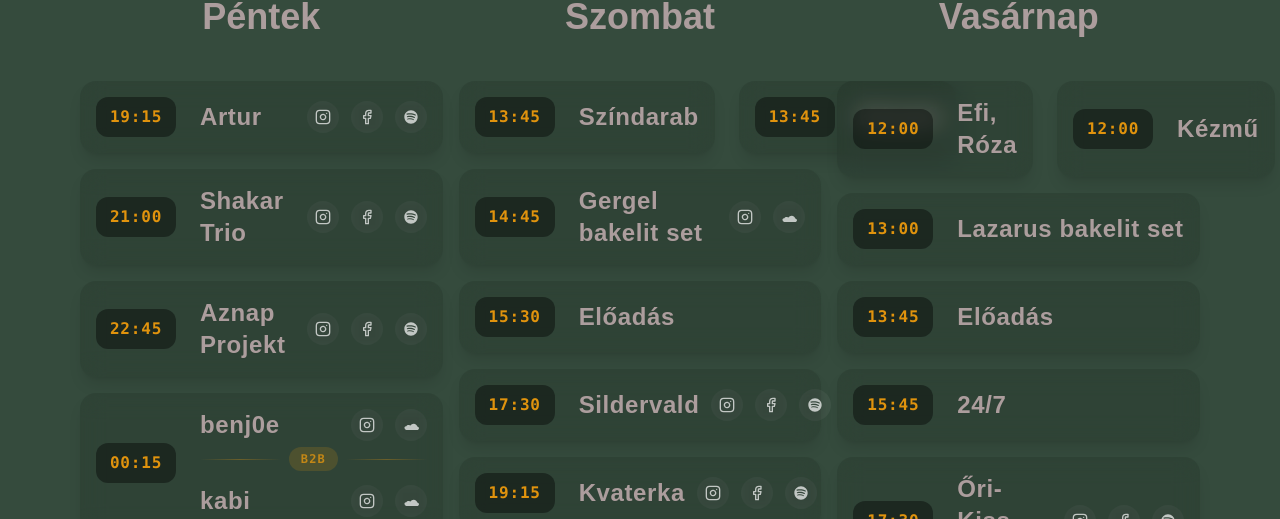
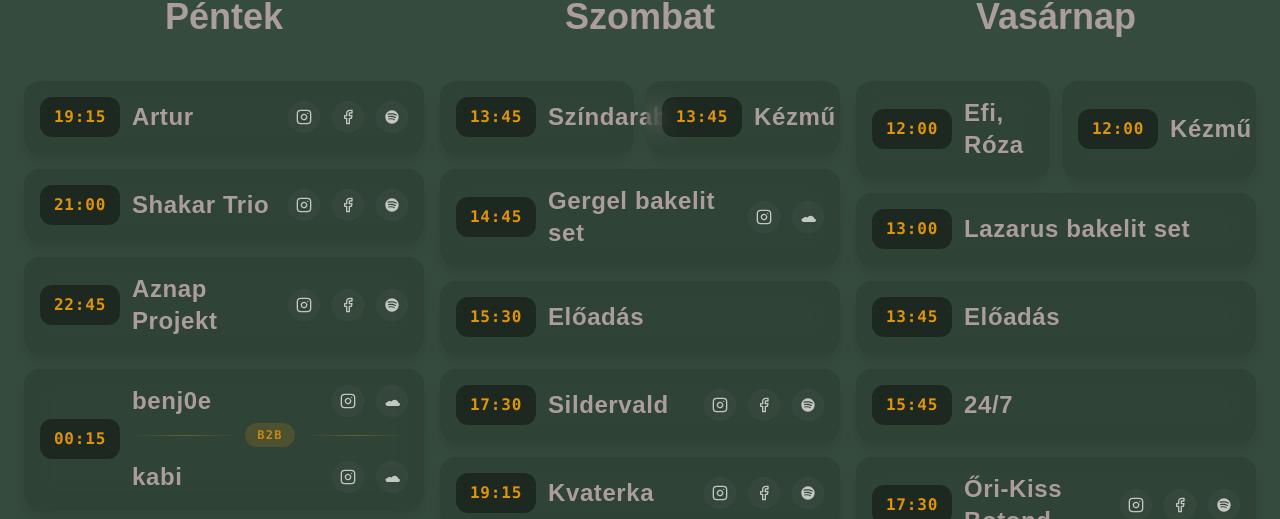
Before and after one commit to vilagombafeszt/vilagombafeszt.github.io, a Next.js app: page / in a window 1280 px wide. Shown: the part 961-1480 px from the top of the page. Built offline with nearby package versions, Linux system fonts and the light colour scheme; a web font is replaced by a local one.

Commit message:
update musor section UI

```diff
--- a/components/MusorSection.tsx
+++ b/components/MusorSection.tsx
@@ -343,16 +343,16 @@ function LineupCard({ item, delay }: { item: LineupItem; delay: number }) {
   return (
     <div
       style={{ animationDelay: `${delay}s` }}
-      className="group/card relative flex flex-1 flex-row items-center gap-3 rounded-2xl border border-white/5 bg-black/10 p-3 opacity-0 shadow-lg backdrop-blur-md transition-all duration-500 ease-[cubic-bezier(0.25,1,0.5,1)] hover:-translate-y-1.5 hover:border-white/20 hover:bg-white/10 hover:shadow-[0_20px_40px_rgba(0,0,0,0.4)] group-data-[visible=true]:animate-[fadeSlideUp_0.8s_cubic-bezier(0.2,0.8,0.2,1)_forwards] sm:gap-4 sm:p-4 md:gap-6"
+      className="group/card relative flex min-w-0 flex-1 flex-row items-center gap-3 rounded-2xl border border-white/5 bg-black/10 p-3 opacity-0 shadow-lg backdrop-blur-md transition-all duration-500 ease-[cubic-bezier(0.25,1,0.5,1)] group-data-[visible=true]:animate-[fadeSlideUp_0.8s_cubic-bezier(0.2,0.8,0.2,1)_forwards] sm:gap-4 sm:p-4 sm:hover:-translate-y-1.5 sm:hover:border-white/20 sm:hover:bg-white/10 sm:hover:shadow-[0_20px_40px_rgba(0,0,0,0.4)] md:gap-6 xl:gap-3 2xl:gap-4"
     >
-      <div className="relative z-10 flex min-w-[60px] shrink-0 items-center justify-center rounded-xl bg-black/40 py-2 transition-transform duration-500 group-hover/card:scale-110 group-hover/card:bg-black/60 sm:min-w-[80px]">
-        <span className="font-mono text-sm font-bold tracking-wider text-amber-500/90 sm:text-lg xl:text-base 2xl:text-lg">
+      <div className="relative z-10 flex min-w-[60px] shrink-0 items-center justify-center rounded-xl bg-black/40 py-2 transition-transform duration-500 sm:min-w-[80px] sm:group-hover/card:scale-110 sm:group-hover/card:bg-black/60">
+        <span className="font-mono text-sm font-bold tracking-wider text-amber-500/90 sm:text-lg xl:text-base min-[1800px]:text-lg">
           {item.time}
         </span>
       </div>
 
       <div className="relative z-10 flex w-full min-w-0 flex-row items-center justify-between gap-2 sm:gap-3">
-        <span className="flex-1 break-words font-[family-name:var(--font-body)] text-lg font-bold leading-tight tracking-wide text-[#ac9d9d] drop-shadow-sm transition-colors duration-300 group-hover/card:text-white sm:text-xl md:text-3xl xl:text-2xl 2xl:text-3xl">
+        <span className="flex-1 break-words font-[family-name:var(--font-body)] text-lg font-bold leading-tight tracking-wide text-[#ac9d9d] drop-shadow-sm transition-colors duration-300 sm:text-xl sm:group-hover/card:text-white md:text-3xl xl:text-2xl min-[1800px]:text-3xl">
           {item.artist}
         </span>
         <SocialIcons links={item} artistName={item.artist} />
@@ -365,10 +365,10 @@ function B2bCard({ item, delay }: { item: B2bEntry; delay: number }) {
   return (
     <div
       style={{ animationDelay: `${delay}s` }}
-      className="group/card relative flex flex-1 flex-row items-center gap-3 rounded-2xl border border-white/5 bg-black/10 p-3 opacity-0 shadow-lg backdrop-blur-md transition-all duration-500 ease-[cubic-bezier(0.25,1,0.5,1)] hover:-translate-y-1.5 hover:border-white/20 hover:bg-white/10 hover:shadow-[0_20px_40px_rgba(0,0,0,0.4)] group-data-[visible=true]:animate-[fadeSlideUp_0.8s_cubic-bezier(0.2,0.8,0.2,1)_forwards] sm:gap-4 sm:p-4 md:gap-6"
+      className="group/card relative flex min-w-0 flex-1 flex-row items-center gap-3 rounded-2xl border border-white/5 bg-black/10 p-3 opacity-0 shadow-lg backdrop-blur-md transition-all duration-500 ease-[cubic-bezier(0.25,1,0.5,1)] group-data-[visible=true]:animate-[fadeSlideUp_0.8s_cubic-bezier(0.2,0.8,0.2,1)_forwards] sm:gap-4 sm:p-4 sm:hover:-translate-y-1.5 sm:hover:border-white/20 sm:hover:bg-white/10 sm:hover:shadow-[0_20px_40px_rgba(0,0,0,0.4)] md:gap-6 xl:gap-3 2xl:gap-4"
     >
-      <div className="relative z-10 flex min-w-[60px] shrink-0 items-center justify-center rounded-xl bg-black/40 py-2 transition-transform duration-500 group-hover/card:scale-110 group-hover/card:bg-black/60 sm:min-w-[80px]">
-        <span className="font-mono text-sm font-bold tracking-wider text-amber-500/90 sm:text-lg xl:text-base 2xl:text-lg">
+      <div className="relative z-10 flex min-w-[60px] shrink-0 items-center justify-center rounded-xl bg-black/40 py-2 transition-transform duration-500 sm:min-w-[80px] sm:group-hover/card:scale-110 sm:group-hover/card:bg-black/60">
+        <span className="font-mono text-sm font-bold tracking-wider text-amber-500/90 sm:text-lg xl:text-base min-[1800px]:text-lg">
           {item.time}
         </span>
       </div>
@@ -377,7 +377,7 @@ function B2bCard({ item, delay }: { item: B2bEntry; delay: number }) {
         {item.b2b.map((artist, i) => (
           <div key={i}>
             <div className="flex flex-row items-center justify-between gap-2 sm:gap-3">
-              <span className="flex-1 break-words font-[family-name:var(--font-body)] text-lg font-bold leading-tight tracking-wide text-[#ac9d9d] drop-shadow-sm transition-colors duration-300 group-hover/card:text-white sm:text-xl md:text-3xl xl:text-2xl 2xl:text-3xl">
+              <span className="flex-1 break-words font-[family-name:var(--font-body)] text-lg font-bold leading-tight tracking-wide text-[#ac9d9d] drop-shadow-sm transition-colors duration-300 sm:text-xl sm:group-hover/card:text-white md:text-3xl xl:text-2xl min-[1800px]:text-3xl">
                 {artist.name}
               </span>
               <SocialIcons links={artist} artistName={artist.name} />
@@ -404,7 +404,7 @@ function LineupList({ items, baseDelay }: { items: LineupEntry[]; baseDelay: num
       {items.map((item, index) => {
         if ('split' in item) {
           return (
-            <div key={index} className="flex w-full flex-row gap-3 sm:gap-4 md:gap-6">
+            <div key={index} className="flex w-full flex-row gap-1.5 sm:gap-2 md:gap-3">
               {item.split.map((splitItem, splitIndex) => (
                 <LineupCard
                   key={splitIndex}
@@ -431,13 +431,13 @@ export default function MusorSection() {
     <ScrollRevealWrapper
       id="musor"
       dataLogoTheme="vaj"
-      className="landscape:max-h-[500px]:min-h-0 landscape:max-h-[500px]:pt-[80px] flex min-h-[100svh] w-full flex-col items-center bg-[#354b3d] px-[clamp(16px,5vw,80px)] pb-[clamp(24px,3vh,48px)] pt-[clamp(32px,3vh,56px)] text-[#ac9d9d] selection:bg-[#ac9d9d] selection:text-[#354b3d]"
+      className="landscape:max-h-[500px]:min-h-0 landscape:max-h-[500px]:pt-[80px] flex min-h-[100svh] w-full flex-col items-center bg-[#354b3d] px-[clamp(16px,5vw,80px)] pb-[clamp(24px,3vh,48px)] pt-[clamp(32px,3vh,56px)] text-[#ac9d9d] selection:bg-[#ac9d9d] selection:text-[#354b3d] xl:px-2 2xl:px-[clamp(40px,5vw,80px)]"
     >
       <h2 className="m-0 mb-[clamp(16px,3vh,40px)] text-center font-[family-name:var(--font-brand)] text-[clamp(30px,7vw,48px)] font-normal opacity-0 group-data-[visible=true]:animate-[fadeSlideUp_0.8s_cubic-bezier(0.2,0.8,0.2,1)_forwards] md:text-[clamp(28px,4.5vw,60px)]">
         Műsor
       </h2>
 
-      <div className="mx-auto flex w-full max-w-[1600px] flex-col gap-4 px-4 md:gap-10 xl:flex-row xl:gap-4 2xl:gap-24">
+      <div className="mx-auto flex w-full max-w-[1800px] flex-col gap-4 px-2 sm:px-4 md:gap-10 xl:flex-row xl:gap-4 2xl:gap-16">
         <div className="min-w-0 flex-1">
           <h3
             style={{ animationDelay: '0.1s' }}
```
